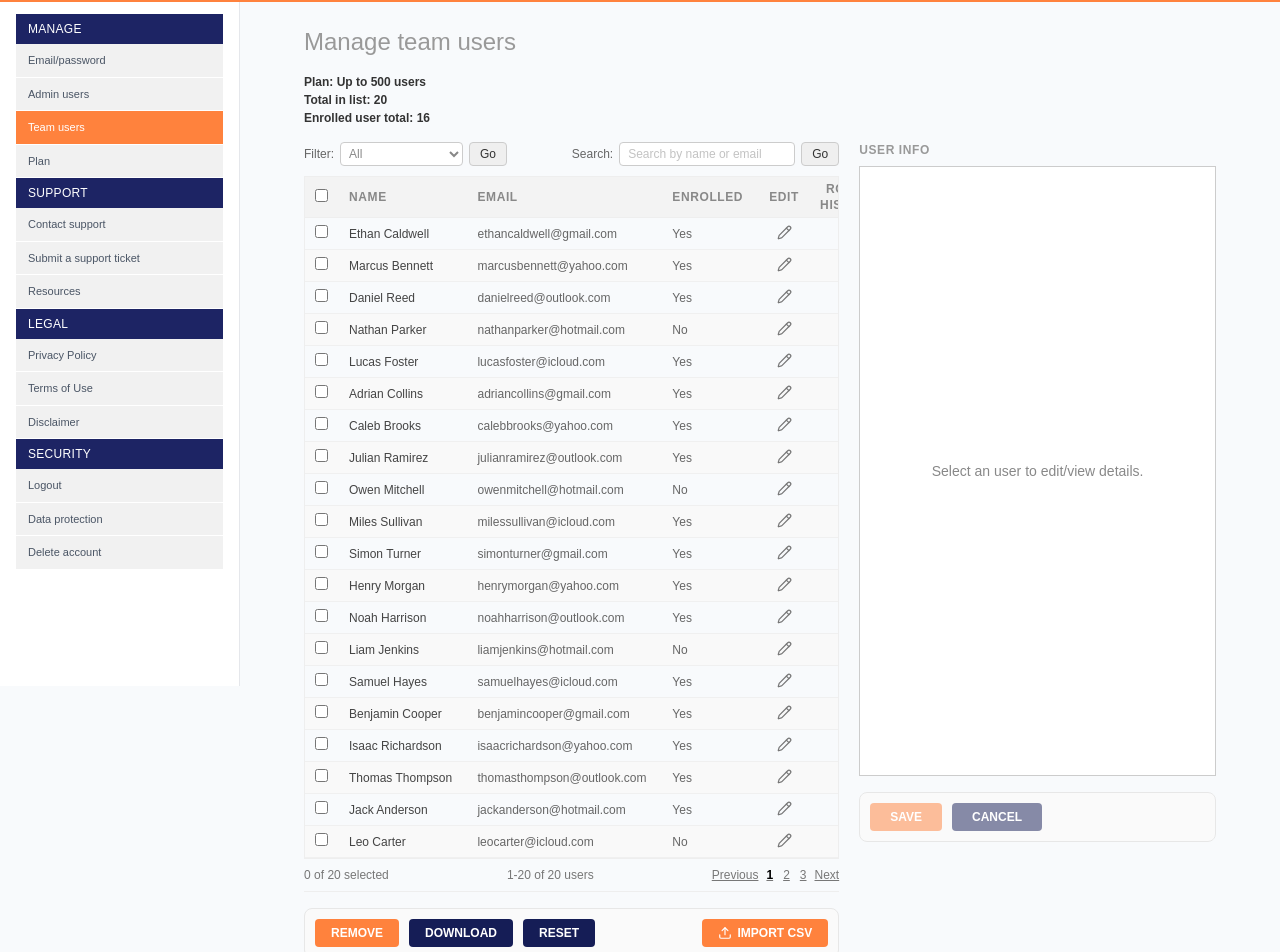
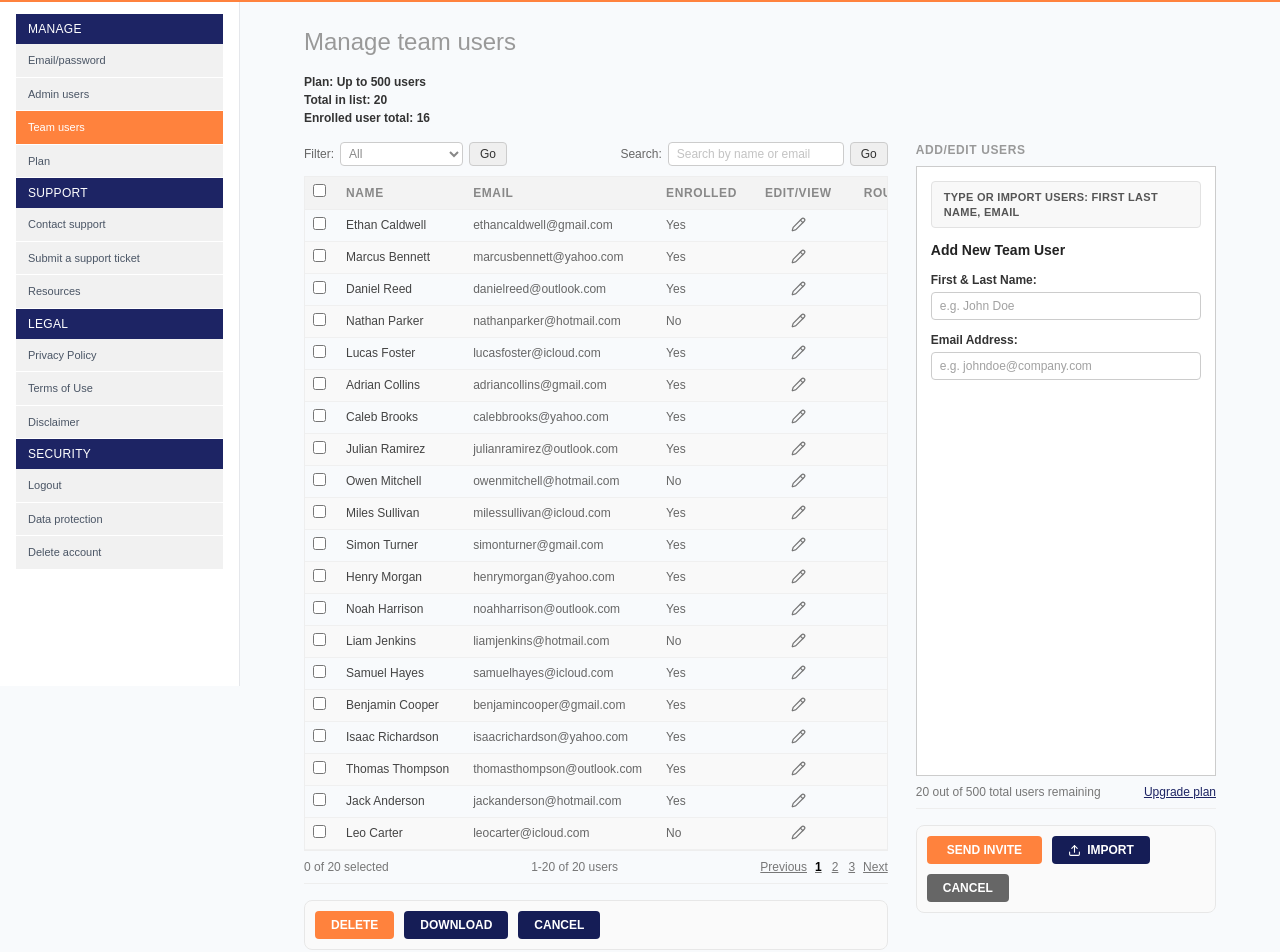
Before and after one commit to Maruf346/SocialWiFi-Team-Dashboard, a React (Vite) app: page /dashboard/manage/team-users in a window 1280 px wide. Shown: the part 114-1066 px from the top of the page. Built offline with nearby package versions, Linux system fonts and the light colour scheme.

Commit message:
feat(ui): implement logout action in sidebar navigation

```diff
--- a/src/components/sidebar/Sidebar.jsx
+++ b/src/components/sidebar/Sidebar.jsx
@@ -1,4 +1,4 @@
-import { NavLink, useLocation } from 'react-router'
+import { NavLink, useLocation, useNavigate } from 'react-router'
 
 const menuGroups = [
   {
@@ -30,7 +30,7 @@ const menuGroups = [
   {
     title: 'SECURITY',
     items: [
-      { label: 'Logout', path: '#' },
+      { label: 'Logout', action: 'logout' },
       { label: 'Data protection', path: '/dashboard/security/data-protection' },
       { label: 'Delete account', path: '/dashboard/security/delete-account' },
     ],
@@ -39,6 +39,11 @@ const menuGroups = [
 
 const Sidebar = () => {
   const location = useLocation()
+  const navigate = useNavigate()
+
+  const handleLogout = () => {
+    navigate('/')
+  }
 
   return (
     <nav aria-label="Dashboard navigation" className="w-full overflow-hidden text-[11px] text-gray-600">
@@ -50,6 +55,20 @@ const Sidebar = () => {
 
           <ul>
             {group.items.map((item) => {
+              if (item.action === 'logout') {
+                return (
+                  <li key={item.label}>
+                    <button
+                      type="button"
+                      onClick={handleLogout}
+                      className="block w-full border-b border-white bg-[#f1f1f1] px-3 py-2 text-left font-medium text-gray-600 transition-colors hover:bg-gray-200 cursor-pointer"
+                    >
+                      {item.label}
+                    </button>
+                  </li>
+                )
+              }
+
               const isRouteLink = item.path && item.path !== '#'
 
               if (isRouteLink) {
--- a/src/pages/manage/team user/TeamUser.jsx
+++ b/src/pages/manage/team user/TeamUser.jsx
@@ -42,7 +42,14 @@ const TeamUser = () => {
   const [importOpen, setImportOpen] = useState(false);
   const [toastMessage, setToastMessage] = useState("");
 
-  // Edit form state for side panel
+  // Add form state (default mode)
+  const [addFormData, setAddFormData] = useState({
+    name: "",
+    email: "",
+    enrolled: true,
+  });
+
+  // Edit form state (when user row is selected)
   const [editFormData, setEditFormData] = useState({
     name: "",
     email: "",
@@ -126,10 +133,10 @@ const TeamUser = () => {
     );
   };
 
-  // Table Bottom Action Handlers
-  const handleRemove = () => {
+  // Table Bottom Action Handlers: Delete, Download, Cancel, Send Invite
+  const handleDelete = () => {
     if (selectedIds.length === 0) {
-      showToast("No users selected to remove");
+      showToast("No users selected to delete");
       return;
     }
     setUsers((prev) => prev.filter((u) => !selectedIds.includes(u.id)));
@@ -137,7 +144,7 @@ const TeamUser = () => {
       setActiveUserId(null);
     }
     setSelectedIds([]);
-    showToast("Selected users removed successfully");
+    showToast("Selected users deleted successfully");
   };
 
   const handleDownload = () => {
@@ -160,23 +167,38 @@ const TeamUser = () => {
     showToast("User list downloaded as CSV");
   };
 
-  const handleReset = () => {
+  const handleCancel = () => {
     setFilterInput("All");
     setFilter("All");
     setSearchInput("");
     setSearch("");
     setSelectedIds([]);
     setActiveUserId(null);
-    showToast("Filters and selection reset");
+    showToast("Selection and filters reset");
   };
 
-  // Side Panel Save & Cancel
+  // Add User Handler (SEND INVITE)
+  const handleAddUser = (e) => {
+    e.preventDefault();
+    if (!addFormData.name.trim() || !addFormData.email.trim()) {
+      showToast("Please provide both name and email");
+      return;
+    }
+    const newUser = {
+      id: Date.now(),
+      name: addFormData.name.trim(),
+      email: addFormData.email.trim(),
+      enrolled: Boolean(addFormData.enrolled),
+    };
+    setUsers((prev) => [newUser, ...prev]);
+    setAddFormData({ name: "", email: "", enrolled: true });
+    showToast("Invitation sent and user added successfully");
+  };
+
+  // Side Panel Edit Save & Cancel
   const handleSaveUserInfo = (e) => {
     e.preventDefault();
-    if (!activeUser) {
-      showToast("Please select a user first");
-      return;
-    }
+    if (!activeUser) return;
     setUsers((prev) =>
       prev.map((u) =>
         u.id === activeUser.id
@@ -193,16 +215,8 @@ const TeamUser = () => {
   };
 
   const handleCancelUserInfo = () => {
-    if (activeUser) {
-      setEditFormData({
-        name: activeUser.name,
-        email: activeUser.email,
-        enrolled: activeUser.enrolled,
-      });
-      showToast("Changes discarded");
-    } else {
     setActiveUserId(null);
-    }
+    showToast("Closed edit mode");
   };
 
   // CSV Import Handlers
@@ -254,8 +268,8 @@ const TeamUser = () => {
         <p>Enrolled user total: {enrolledTotal}</p>
       </div>
 
-      {/* Main Grid: Left Table & Right Side Panel */}
-      <div className="grid grid-cols-1 gap-5 xl:grid-cols-[1.5fr_1fr] 2xl:grid-cols-[1.6fr_1fr]">
+      {/* Main Grid: Left Table & Right Side Panel (Left wider by 35px, Right narrower by 40px, wider gap) */}
+      <div className="grid grid-cols-1 gap-7 xl:grid-cols-[1.75fr_0.9fr] 2xl:grid-cols-[1.85fr_0.9fr]">
         {/* Left Column: Filter/Search, Table, Pagination, Action Buttons */}
         <section className="flex flex-col min-w-0">
           {/* Filters & Search Row */}
@@ -302,7 +316,7 @@ const TeamUser = () => {
 
           {/* Table Container */}
           <div className="overflow-x-auto border border-[#eee]">
-            <table className="w-full min-w-[580px] border-collapse text-left text-xs">
+            <table className="w-full min-w-[620px] border-collapse text-left text-xs">
               <thead>
                 <tr className="h-8 border-b border-[#eee] bg-[#f3f3f3] uppercase text-[#888] font-normal">
                   <th className="w-8 px-2 text-center">
@@ -317,8 +331,13 @@ const TeamUser = () => {
                   <th className="px-3 py-1 font-semibold tracking-wider">NAME</th>
                   <th className="px-3 py-1 font-semibold tracking-wider">EMAIL</th>
                   <th className="px-3 py-1 font-semibold tracking-wider">ENROLLED</th>
-                  <th className="w-14 px-2 py-1 text-center font-semibold tracking-wider">EDIT</th>
-                  <th className="w-16 px-2 py-1 text-center font-semibold tracking-wider">ROUTE <br className="sm:hidden" />HISTORY</th>
+                  {/* Expanded spacing between Edit and Route History headers */}
+                  <th className="w-20 px-4 py-1 text-center font-semibold tracking-wider">
+                    EDIT/<br className="sm:hidden" />VIEW
+                  </th>
+                  <th className="w-28 px-4 py-1 text-center font-semibold tracking-wider">
+                    ROUTE<br className="sm:hidden" />HISTORY
+                  </th>
                 </tr>
               </thead>
               <tbody>
@@ -362,7 +381,7 @@ const TeamUser = () => {
                         <td className="px-3 py-1 text-[#666] whitespace-nowrap">
                           {user.enrolled ? "Yes" : "No"}
                         </td>
-                        <td className="px-2 py-1 text-center" onClick={(e) => e.stopPropagation()}>
+                        <td className="px-4 py-1 text-center" onClick={(e) => e.stopPropagation()}>
                           <button
                             type="button"
                             onClick={() => handleSelectUser(user)}
@@ -372,7 +391,7 @@ const TeamUser = () => {
                             <Pencil size={15} />
                           </button>
                         </td>
-                        <td className="px-2 py-1 text-center" onClick={(e) => e.stopPropagation()}>
+                        <td className="px-4 py-1 text-center" onClick={(e) => e.stopPropagation()}>
                           <button
                             type="button"
                             onClick={() =>
@@ -434,14 +453,14 @@ const TeamUser = () => {
             </div>
           </div>
 
-          {/* Table Action Buttons */}
+          {/* Table Action Buttons: DELETE, DOWNLOAD, CANCEL */}
           <div className="mt-4 flex flex-wrap items-center gap-2.5 rounded-lg border border-[#e7e7e7] bg-[#fafafa] p-2.5">
             <button
               type="button"
-              onClick={handleRemove}
+              onClick={handleDelete}
               className="rounded bg-[#ff823d] px-4 py-1.5 text-xs font-semibold text-white transition-colors hover:bg-[#e56f2d] cursor-pointer"
             >
-              REMOVE
+              DELETE
             </button>
             <button
               type="button"
@@ -452,68 +471,68 @@ const TeamUser = () => {
             </button>
             <button
               type="button"
-              onClick={handleReset}
+              onClick={handleCancel}
               className="rounded bg-[#151d56] px-4 py-1.5 text-xs font-semibold text-white transition-colors hover:bg-[#0e143d] cursor-pointer"
             >
-              RESET
-            </button>
-            <button
-              type="button"
-              onClick={() => setImportOpen(true)}
-              className="ml-auto flex items-center gap-1.5 rounded bg-[#ff823d] px-4 py-1.5 text-xs font-semibold text-white transition-colors hover:bg-[#e56f2d] cursor-pointer"
-            >
-              <Upload size={14} />
-              IMPORT CSV
+              CANCEL
             </button>
           </div>
         </section>
 
-        {/* Right Column: USER INFO / Add & Edit Panel */}
+        {/* Right Column: Add/Edit Users Side Panel */}
         <section className="flex flex-col min-w-0">
           <div className="mb-2 text-xs font-bold uppercase tracking-wider text-[#999]">
-            USER INFO
+            {activeUser ? "ADD/EDIT USER" : "ADD/EDIT USERS"}
           </div>
 
           {/* Side Panel Content Box */}
-          <div className="flex-1 overflow-y-auto border border-[#ccc] bg-white p-3.5 min-h-[380px] max-h-[610px] text-xs space-y-2.5">
+          <div className="flex-1 overflow-y-auto border border-[#ccc] bg-white p-3.5 min-h-[380px] max-h-[610px] text-xs space-y-3">
+            {/* Top instruction box with 1px larger font and correct wording */}
+            <div className="border border-[#e2e2e2] bg-[#f8f8f8] px-3 py-2 rounded-sm">
+              <p className="text-[11px] font-bold uppercase tracking-wide text-[#555]">
+                TYPE OR IMPORT USERS: FIRST LAST NAME, EMAIL
+              </p>
+            </div>
+
             {activeUser ? (
-              <form onSubmit={handleSaveUserInfo} id="teamUserInfoForm" className="space-y-3 text-[#555]">
-                <h2 className="text-sm font-bold text-[#222] mb-1">
-                  {activeUser.name}
+              /* Edit Mode when row is selected */
+              <form onSubmit={handleSaveUserInfo} id="teamUserEditForm" className="space-y-3 text-[#555]">
+                <h2 className="text-sm font-bold text-[#222]">
+                  Edit: {activeUser.name}
                 </h2>
 
                 {/* Name field */}
-                <div className="flex flex-col sm:flex-row sm:items-center gap-1 sm:gap-2">
-                  <label className="w-24 font-bold text-[#333]">Name:</label>
+                <div className="flex flex-col gap-1">
+                  <label className="font-bold text-[#333]">Name:</label>
                   <input
                     type="text"
                     value={editFormData.name}
                     onChange={(e) =>
                       setEditFormData({ ...editFormData, name: e.target.value })
                     }
-                    className="h-7 flex-1 rounded-sm border border-[#ccc] px-2 text-xs text-[#444] outline-none focus:border-[#ff823d]"
+                    className="h-7 w-full rounded-sm border border-[#ccc] px-2 text-xs text-[#444] outline-none focus:border-[#ff823d]"
                     required
                   />
                 </div>
 
                 {/* Email field */}
-                <div className="flex flex-col sm:flex-row sm:items-center gap-1 sm:gap-2">
-                  <label className="w-24 font-bold text-[#333]">Email:</label>
+                <div className="flex flex-col gap-1">
+                  <label className="font-bold text-[#333]">Email:</label>
                   <input
                     type="email"
                     value={editFormData.email}
                     onChange={(e) =>
                       setEditFormData({ ...editFormData, email: e.target.value })
                     }
-                    className="h-7 flex-1 rounded-sm border border-[#ccc] px-2 text-xs text-[#444] outline-none focus:border-[#ff823d]"
+                    className="h-7 w-full rounded-sm border border-[#ccc] px-2 text-xs text-[#444] outline-none focus:border-[#ff823d]"
                     required
                   />
                 </div>
 
                 {/* Enrolled Checkbox */}
                 <div className="flex items-center gap-2 pt-1">
-                  <label className="w-24 font-bold text-[#333]">Enrolled:</label>
-                  <label className="flex items-center gap-1.5 cursor-pointer text-[#444]">
+                  <label className="font-bold text-[#333]">Enrolled:</label>
+                  <label className="inline-flex items-center gap-1.5 cursor-pointer text-[#444]">
                     <input
                       type="checkbox"
                       checked={editFormData.enrolled}
@@ -527,38 +546,118 @@ const TeamUser = () => {
                 </div>
               </form>
             ) : (
-              <div className="flex h-full min-h-[300px] flex-col items-center justify-center text-center text-[#888]">
-                <p className="text-sm">Select an user to edit/view details.</p>
+              /* Default Add Mode */
+              <form onSubmit={handleAddUser} id="teamUserAddForm" className="space-y-3 text-[#555]">
+                <h2 className="text-sm font-bold text-[#222]">
+                  Add New Team User
+                </h2>
+
+                {/* Name field */}
+                <div className="flex flex-col gap-1">
+                  <label className="font-bold text-[#333]">First & Last Name:</label>
+                  <input
+                    type="text"
+                    placeholder="e.g. John Doe"
+                    value={addFormData.name}
+                    onChange={(e) =>
+                      setAddFormData({ ...addFormData, name: e.target.value })
+                    }
+                    className="h-7 w-full rounded-sm border border-[#ccc] px-2 text-xs text-[#444] outline-none focus:border-[#ff823d]"
+                    required
+                  />
                 </div>
+
+                {/* Email field */}
+                <div className="flex flex-col gap-1">
+                  <label className="font-bold text-[#333]">Email Address:</label>
+                  <input
+                    type="email"
+                    placeholder="e.g. johndoe@company.com"
+                    value={addFormData.email}
+                    onChange={(e) =>
+                      setAddFormData({ ...addFormData, email: e.target.value })
+                    }
+                    className="h-7 w-full rounded-sm border border-[#ccc] px-2 text-xs text-[#444] outline-none focus:border-[#ff823d]"
+                    required
+                  />
+                </div>
+
+                {/* Enrolled Checkbox */}
+                {/* <div className="flex items-center gap-2 pt-1">
+                  <label className="font-bold text-[#333]">Enrolled:</label>
+                  <label className="inline-flex items-center gap-1.5 cursor-pointer text-[#444]">
+                    <input
+                      type="checkbox"
+                      checked={addFormData.enrolled}
+                      onChange={(e) =>
+                        setAddFormData({ ...addFormData, enrolled: e.target.checked })
+                      }
+                      className="accent-[#ff823d] cursor-pointer"
+                    />
+                    <span>{addFormData.enrolled ? "Yes (Enrolled)" : "No (Not enrolled)"}</span>
+                  </label>
+                </div> */}
+              </form>
             )}
+          </div>
+
+          {/* Under box: users remaining & Upgrade Plan Link */}
+          <div className="flex flex-wrap items-center justify-between border-b border-[#eee] py-2 text-xs text-[#777]">
+            <span>{users.length} out of 500 total users remaining</span>
+            <button
+              type="button"
+              onClick={() => navigate("/dashboard/manage/plan")}
+              className="text-[#1d2464] font-medium underline hover:text-[#ff823d] cursor-pointer"
+            >
+              Upgrade plan
+            </button>
           </div>
 
           {/* Side Panel Action Buttons */}
           <div className="mt-4 flex flex-wrap items-center gap-2.5 rounded-lg border border-[#e7e7e7] bg-[#fafafa] p-2.5">
+            {activeUser ? (
+              <>
                 <button
                   type="submit"
-              form="teamUserInfoForm"
-              disabled={!activeUser}
-              className={`rounded px-5 py-1.5 text-xs font-semibold text-white transition-colors ${
-                activeUser
-                  ? "bg-[#ff823d] hover:bg-[#e56f2d] cursor-pointer"
-                  : "bg-[#ff823d]/50 cursor-not-allowed"
-              }`}
+                  form="teamUserEditForm"
+                  className="rounded bg-[#ff823d] px-5 py-1.5 text-xs font-semibold text-white transition-colors hover:bg-[#e56f2d] cursor-pointer"
                 >
                   SAVE
                 </button>
                 <button
                   type="button"
                   onClick={handleCancelUserInfo}
-              disabled={!activeUser}
-              className={`rounded px-5 py-1.5 text-xs font-semibold text-white transition-colors ${
-                activeUser
-                  ? "bg-[#151d56] hover:bg-[#0e143d] cursor-pointer"
-                  : "bg-[#151d56]/50 cursor-not-allowed"
-              }`}
+                  className="rounded bg-[#151d56] px-5 py-1.5 text-xs font-semibold text-white transition-colors hover:bg-[#0e143d] cursor-pointer"
                 >
                   CANCEL
                 </button>
+              </>
+            ) : (
+              <>
+                <button
+                  type="submit"
+                  form="teamUserAddForm"
+                  className="rounded bg-[#ff823d] px-5 py-1.5 text-xs font-semibold text-white transition-colors hover:bg-[#e56f2d] cursor-pointer"
+                >
+                  SEND INVITE
+                </button>
+                <button
+                  type="button"
+                  onClick={() => setImportOpen(true)}
+                  className="rounded bg-[#151d56] px-4 py-1.5 text-xs font-semibold text-white transition-colors hover:bg-[#0e143d] cursor-pointer flex items-center gap-1.5"
+                >
+                  <Upload size={13} />
+                  IMPORT
+                </button>
+                <button
+                  type="button"
+                  onClick={() => setAddFormData({ name: "", email: "", enrolled: true })}
+                  className="rounded bg-[#666] px-4 py-1.5 text-xs font-semibold text-white transition-colors hover:bg-[#555] cursor-pointer"
+                >
+                  CANCEL
+                </button>
+              </>
+            )}
           </div>
         </section>
       </div>
@@ -577,7 +676,7 @@ const TeamUser = () => {
                 type="button"
                 onClick={() => setImportOpen(false)}
                 aria-label="Close import dialog"
-                className="text-[#666] hover:text-[#111]"
+                className="text-[#666] hover:text-[#111] cursor-pointer"
               >
                 <X size={18} />
               </button>
```
Also changed, not shown: src/pages/manage/admin user/AddAdminUser.jsx (+7 -5 lines), src/pages/manage/admin user/EditAdminUser.jsx (+7 -7 lines). Lines whose indentation alone changed are shown as unchanged.
